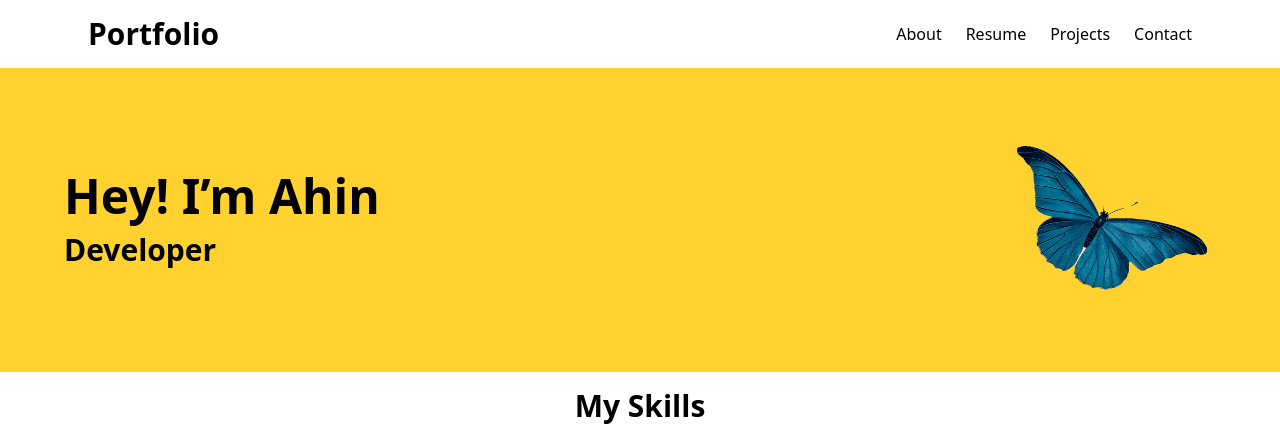
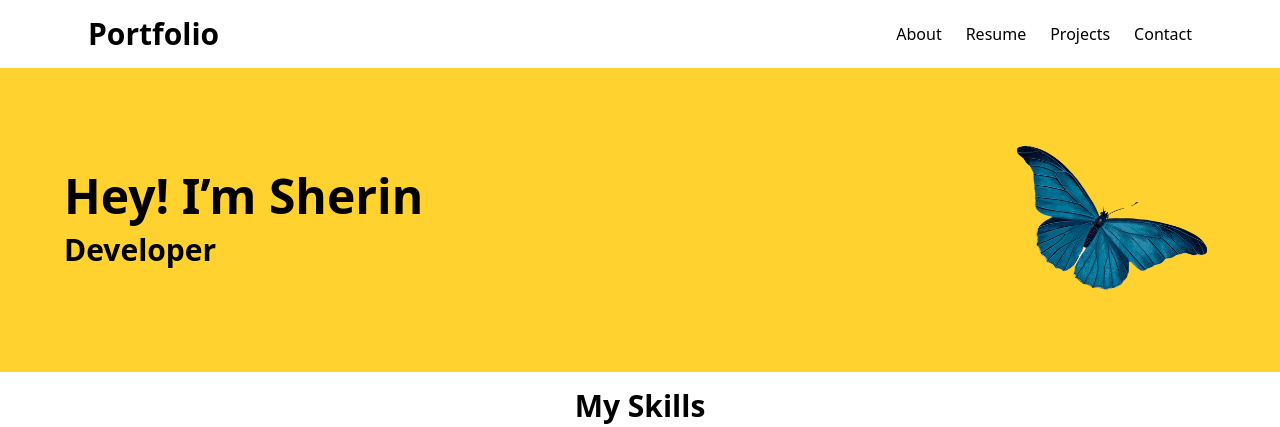
Before and after one commit to ahin-2007/portfolio, a website: page index.html in a window 1280 px wide. Shown: the top 427 px of the page. Drawn offline with Linux system fonts and the light colour scheme.

Commit message:
Update name from Ahin to Sherin

```diff
--- a/index.html
+++ b/index.html
@@ -44,7 +44,7 @@
 
             <div class="text-left space-y-3">
                 <h2 class="text-3xl sm:text-4xl md:text-5xl font-bold">
-                    Hey! I’m Ahin
+                    Hey! I’m Sherin
                 </h2>
                 <h3 class="text-xl sm:text-2xl md:text-3xl font-semibold">
                     Developer
```
